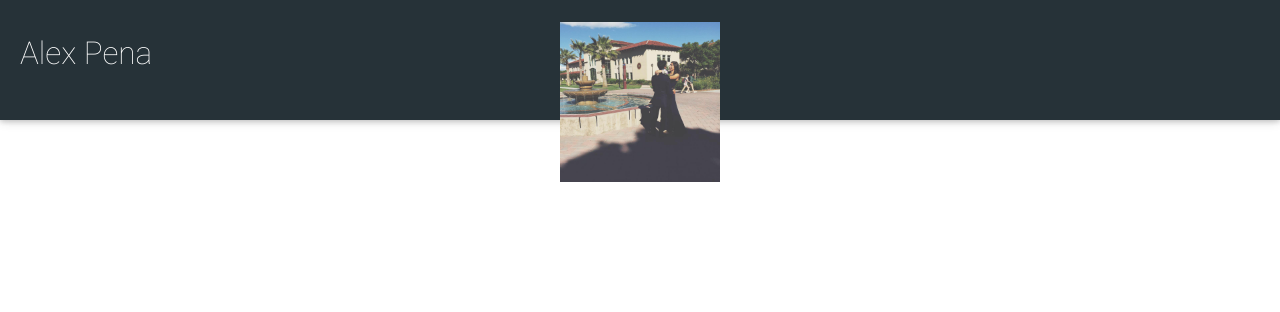
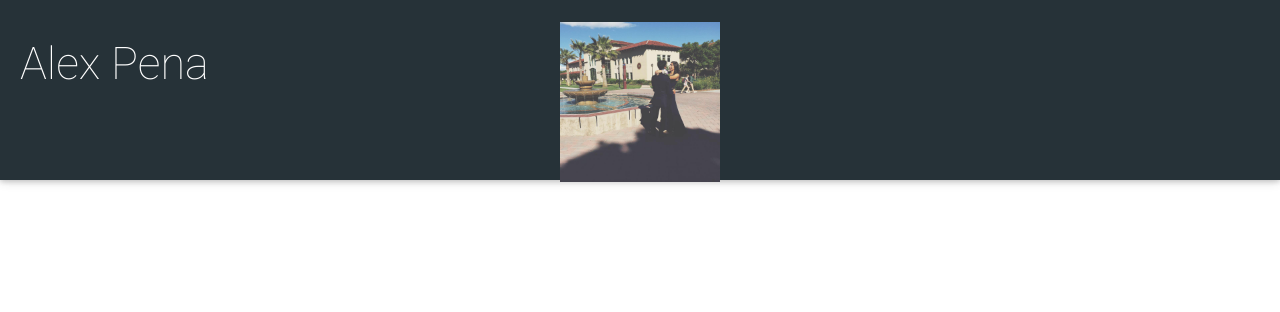
Before and after one commit to Saturn-V/Saturn-V.github.io, a PHP site: page / in a window 1280 px wide. Shown: the top 312 px of the page. Run offline with PHP 8.4, Linux system fonts and the light colour scheme; some libraries are stand-ins or nearby versions.

Commit message:
nav bar fix

```diff
--- a/css/main.css
+++ b/css/main.css
@@ -1,7 +1,38 @@
+/*.navbar{
+  max-height: 15% !important;
+  background-color: #263238 !important;
+}*/
+
 nav {
-  height: 15%;
-  background-color: #263238;
-  min-height: 15%;
+  max-height: 22.5% !important;
+  height: auto !important;
+  background-color: #263238 !important;
+  display: block;
+  position: fixed;
+}
+
+.nav-items {
+  padding-top: 2.5%;
+  padding-bottom: 2.5%;
+  padding-right: 20px !important;
+  display: inline !important;
+}
+
+.name-link {
+  padding-top: 2.5% !important;
+  padding-bottom: 2.5% !important;
+  padding-left: 20px !important;
+  display: inline !important;
+}
+
+.name {
+  font-size: 45px !important;
+  font-weight: 200;
+}
+
+.item {
+  font-size: 25px;
+  font-weight: 200;
 }
 
 .profile-img {
--- a/index.html
+++ b/index.html
@@ -5,10 +5,13 @@
 
             <!--Import Google Icon Font-->
       	    <link href="http://fonts.googleapis.com/icon?family=Material+Icons" rel="stylesheet">
+
       	    <!--Import materialize.css-->
       	    <link type="text/css" rel="stylesheet" href="css/materialize.min.css"  media="screen,projection"/>
+
             <!--Import main.css-->
             <link rel="stylesheet" type="text/css" href="css/main.css" media="screen">
+
             <!--Import font-awesome-->
 		        <link rel="stylesheet" href="https://maxcdn.bootstrapcdn.com/font-awesome/4.5.0/css/font-awesome.min.css">
 
@@ -22,12 +25,10 @@
         	  <script type="text/javascript" src="js/materialize.min.js"></script>
 
             <!-- Home/Banner -->
-		<div id="home" class="navbar-fixed">
-      		<nav>
-      			<div class="nav-wrapper">
-      				<a href="#home" class="brand-logo text-icon-color" style="padding-left: 20px">
+            		  <nav id="home">
+          				            <a href="#home" class="brand-logo name-link">
 
-      					<strong class="yellow-dark-text" style="font-weight: 200">
+          				                 <strong class="white-text name">
           					                      Alex Pena
             				               </strong>
 
@@ -35,17 +36,11 @@
 
                               <img src="assets/profile.jpg" class="profile-img"> </img>
 
-      	    			<ul id="nav-mobile" class="right hide-on-med-and-down" style="display: inline !important">
-      	        			<li><a class="text-icon-color" href="#students">STUDENTS</a></li>
-      	        			<li><a class="text-icon-color" href="#team">TEAM</a></li>
-      					<li><a class="text-icon-color" href="#about">ABOUT</a></li>
+            	    		        <ul id="nav-mobile" class="right hide-on-med-and-down nav-items">
+            	      			         <li><a class="white-text item" href="#students">STUDENTS</a></li>
+            	      			         <li><a class="white-text item" href="#team">TEAM</a></li>
+            				               <li><a class="white-text item" href="#about">ABOUT</a></li>
                 			        </ul>
-      		    	</div>
           		    </nav>
-	      </div>
-
-            <div>
-                  <p> NOTHING HERE YET </p>
-            </div>
         </body>
 </html>
```
Lines whose indentation alone changed are shown as unchanged.
